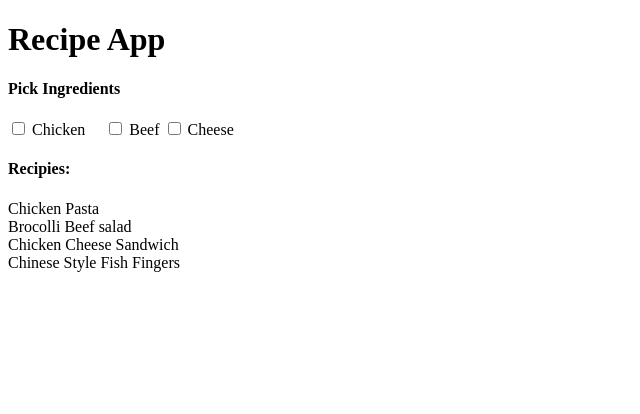
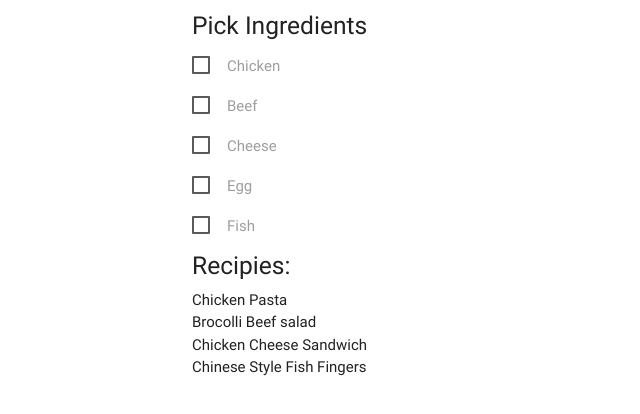
Before and after one commit to ShettyHarshit/Recipe-Picker, a plain HTML site: page index.html in a window 1280 px wide. Shown: the whole page, without its empty margins (0-640 px from the left). Drawn offline with nearby package versions, Linux system fonts and the light colour scheme.

Commit message:
Material checkboxes added

```diff
--- a/index.html
+++ b/index.html
@@ -4,8 +4,8 @@
 	<meta charset="UTF-8">
 	<meta name="viewport" content="width=device-width, initial-scale=1">
 	<title>Recipe App</title>
-
-
+  <link rel="stylesheet" href="https://cdnjs.cloudflare.com/ajax/libs/materialize/0.100.2/css/materialize.min.css">
+  <link rel="stylesheet" href="style.css">
 
 
 
@@ -13,22 +13,46 @@
 
 <body>
 	<body ng-app="mah-app" ng-controller="mah-controller">
-		<h1>Recipe App</h1>
+    <div class="container">
+		<!-- <h1>Recipe App</h1> -->
   <!-- <h3>Search Ingrdients:</h3>
   <input type="text" ng-model="contactSearch" placeholder="Search Ingredients"> -->
-
-  <h4>Pick Ingredients</h4>
-  <input type="checkbox" data-ng-model='search.type1' data-ng-true-value='chicken' data-ng-false-value='' /> Chicken &nbsp;&nbsp;&nbsp;
+<div class="blur"></div>
+  <h5>Pick Ingredients</h5>
+  <form action="#">
+    <p>
+      <input type="checkbox" id="test5" data-ng-model='search.type1' data-ng-true-value='chicken' />
+      <label for="test5">Chicken</label>
+    </p>
+    <p>
+      <input type="checkbox" id="test2" data-ng-model='search.type2' data-ng-true-value='beef' />
+      <label for="test2">Beef</label>
+    </p>
+    <p>
+      <input type="checkbox" id="test3" data-ng-model='search.type3' data-ng-true-value='chicken' />
+      <label for="test3">Cheese</label>
+    </p>
+    <p>
+      <input type="checkbox" id="test4" data-ng-model='search.type4' data-ng-true-value='egg' />
+      <label for="test4">Egg</label>
+    </p>
+    <p>
+      <input type="checkbox" id="test1" data-ng-model='search.type5' data-ng-true-value='fish' />
+      <label for="test1">Fish</label>
+    </p>
+  <!-- <input type="checkbox"  data-ng-false-value='' /> Chicken &nbsp;&nbsp;&nbsp;
   <input type="checkbox" data-ng-model='search.type2' data-ng-true-value='beef' data-ng-false-value='' /> Beef
-  <input type="checkbox" data-ng-model='search.type3' data-ng-true-value='cheese' data-ng-false-value='' /> Cheese
-  <h4>Recipies:</h4>
-  <div ng-repeat = "recipe in recipies | filter:search.type1 | filter:search.type2 | filter:search.type3">
+  <input type="checkbox" data-ng-model='search.type3' data-ng-true-value='cheese' data-ng-false-value='' /> Cheese -->
+</form>
+  <h5>Recipies:</h5>
+  <div ng-repeat = "recipe in recipies | filter:search.type1 | filter:search.type2 | filter:search.type3 | filter:search.type4 | filter:search.type5">
   	{{ recipe.Name }}
   	<!-- {{ 'Name: ' + recipe.Name + ', Instructions: ' + recipe.Instructions + ', Number: ' + recipe.Phone + ', Location: ' + recipe.Address }} -->
   </div>
         <!-- <div ng-repeat = "recipe in recipies | filter: contactSearch track by $index">
                 {{ 'Name: ' + recipe.Name + ', Instructions: ' + recipe.Instructions + ', Number: ' + recipe.Phone + ', Location: ' + recipe.Address }}
             </div> -->
+          </div>
         </body>
         <script src='http://cdnjs.cloudflare.com/ajax/libs/angular.js/1.2.0rc3/angular.min.js'></script>
 
```
